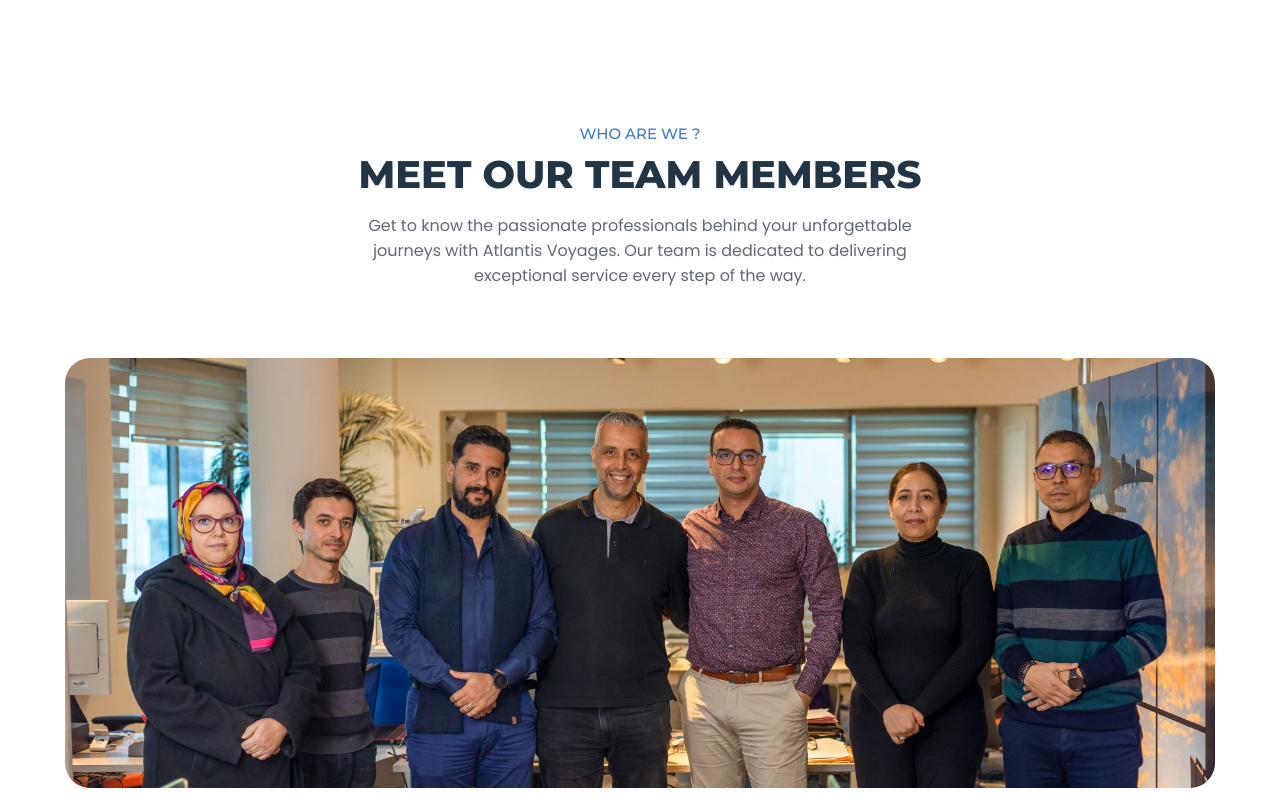
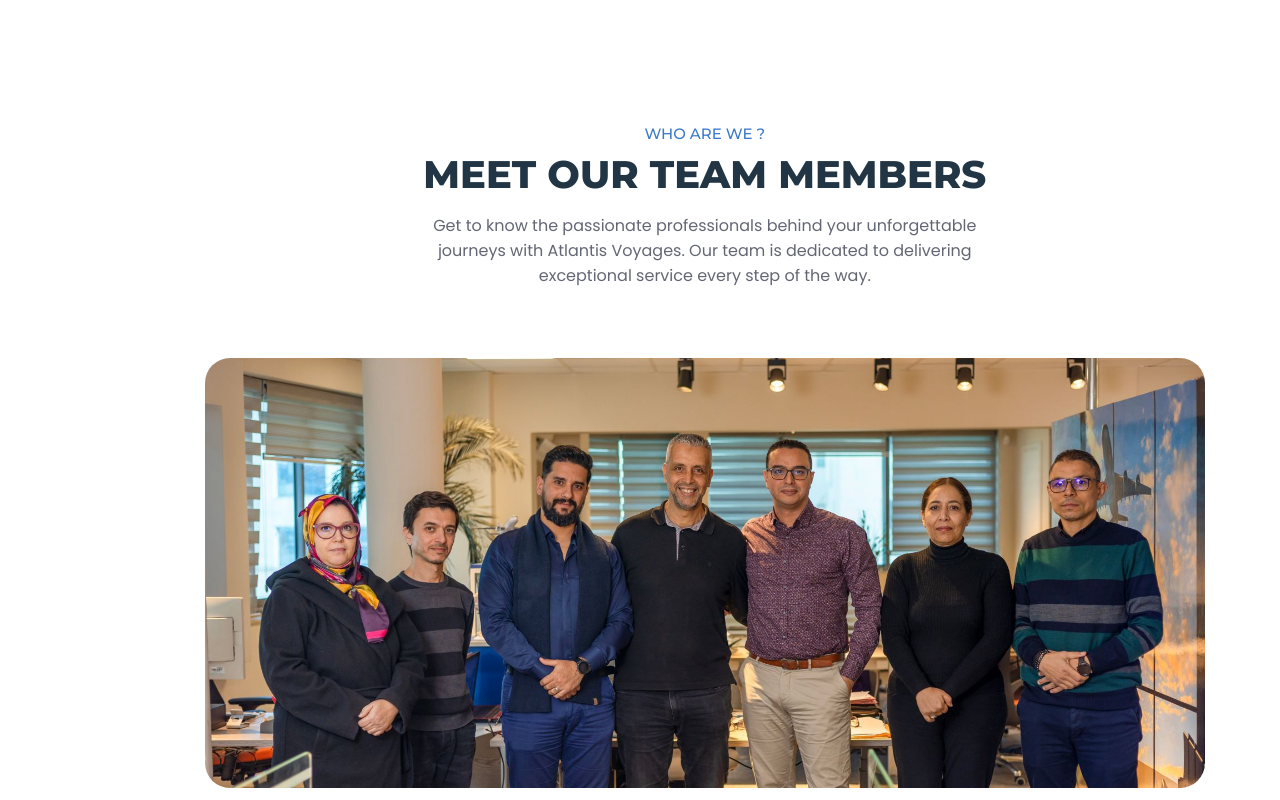
Before and after one commit to linksprod/Atlantis_landing, a website: page index.html in a window 1280 px wide. Shown: the part 1740-2540 px from the top of the page. Drawn offline with nearby package versions, Linux system fonts and the light colour scheme.

Commit message:
fix ceo/team layout

```diff
--- a/index.html
+++ b/index.html
@@ -214,7 +214,7 @@
       </section>
 
       <section class="popular" id="team">
-        <div class="container">
+        <div class="container2">
 
           <p class="section-subtitle">Who are we ?</p>
 
@@ -260,7 +260,7 @@
       </section>
 
       <section class="popular" id="ceo">
-        <div class="container">
+        <div class="container2">
 
           <h2 class="h2 section-title">A MESSAGE FROM OUR CEO</h2>
 
--- a/public/css/style.css
+++ b/public/css/style.css
@@ -1050,6 +1050,8 @@ address {
     margin-inline: auto;
   }
 
+  .container2 { max-width: 700px; margin-left: 2vw;}
+
   .btn {
     --fs-5: 16px;
     --padding: 12px 30px;
@@ -1194,6 +1196,7 @@ address {
    */
 
   .container { max-width: 800px; }
+  .container2 { max-width: 750px; margin-left: 12vw;}
 
   .section-text {
     max-width: 60ch;
@@ -1341,6 +1344,7 @@ address {
 
   .container { max-width: 1050px; }
 
+  .container2 { max-width: 900px; margin-left: 13vw;}
 
 
   /**
@@ -1502,6 +1506,8 @@ address {
 
   .container { max-width: 1180px; }
 
+  .container2 { max-width: 1000px; margin-left: 16vw;}
+
   .long-card {width: 100%;}
   .long-card .card-content{width: 20%;}
 }
```
